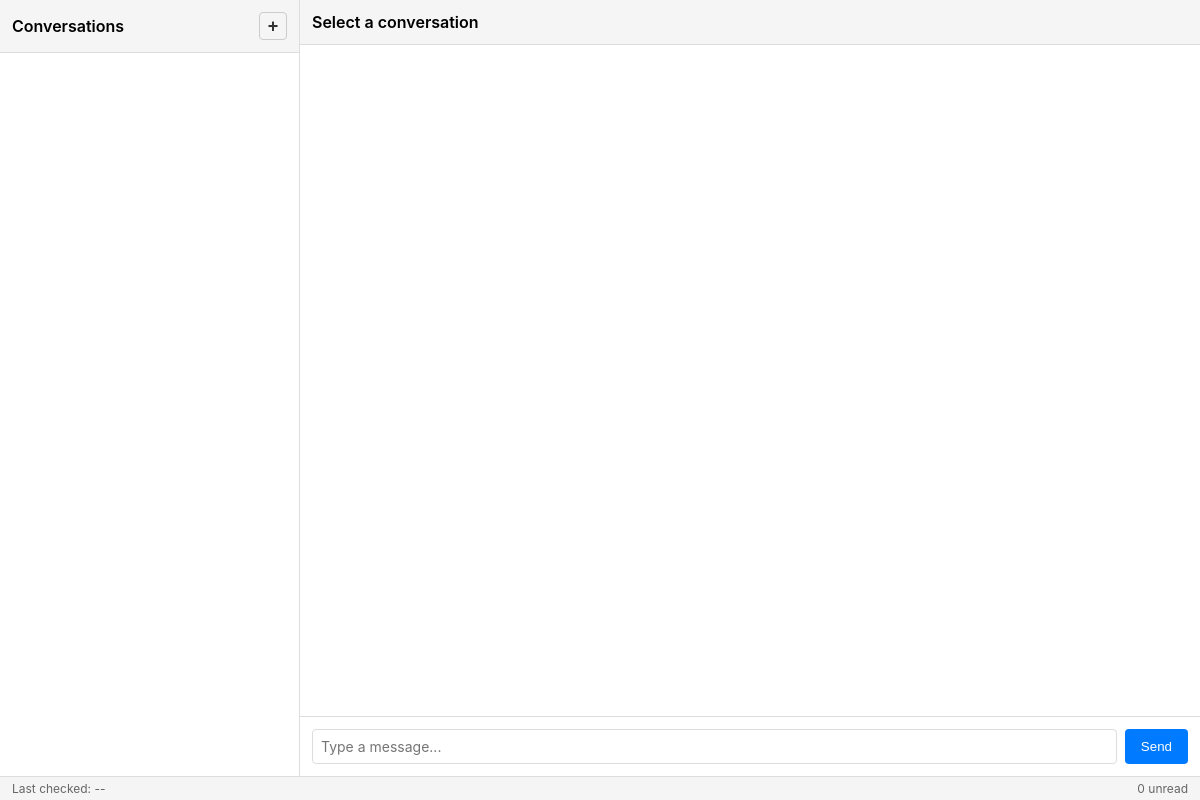
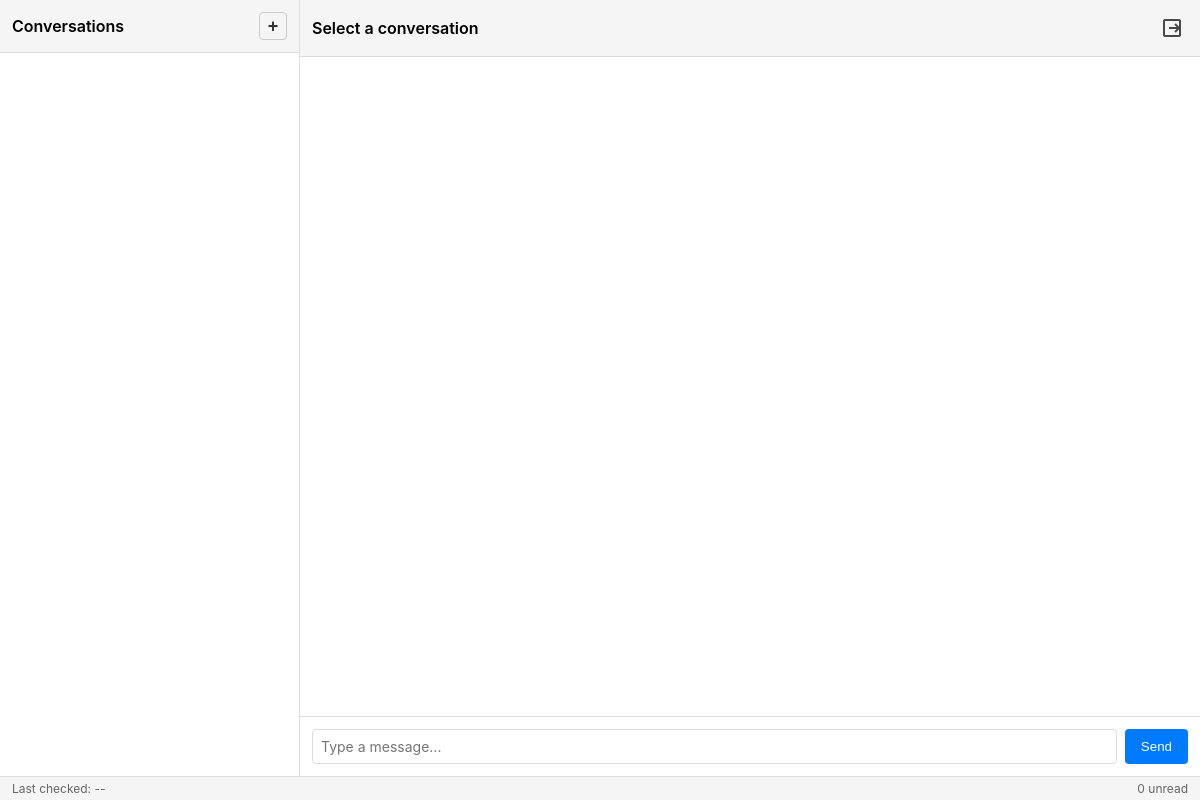
Before and after one commit to pitx3/voip-sms, an Electron app: page src/renderer/index.html in a window 1200 px wide. Drawn offline with Linux system fonts and the light colour scheme; no server answers.

Commit message:
feat: add logout functionality
- HTML: Logout button in message thread header (24×24 icon)
- CSS: Subtle styling with hover effects
- IPC: Added delete-credentials handler
- Window flow: Main process handles window switch on logout
- Confirmation dialog to prevent accidental logouts

Credentials are securely deleted from encrypted storage.
App reloads to credentials window after logout.

```diff
--- a/src/main/preload.cjs
+++ b/src/main/preload.cjs
@@ -25,6 +25,7 @@ contextBridge.exposeInMainWorld('electronAPI', {
   hasCredentials: () => ipcRenderer.invoke('has-credentials'),
   testCredentials: (credentials) => ipcRenderer.invoke('test-credentials', credentials),
   saveCredentials: (credentials) => ipcRenderer.invoke('save-credentials', credentials),
+  deleteCredentials: () => ipcRenderer.invoke('delete-credentials'),
 
   // Utility
   logMessage: (message) => ipcRenderer.send('log-message', message),
--- a/src/renderer/index.html
+++ b/src/renderer/index.html
@@ -29,6 +29,9 @@
     <div class="message-thread-pane">
       <div class="message-thread-header" id="message-thread-header">
         <span class="contact-name">Select a conversation</span>
+        <button class="logout-btn" id="logout-btn" title="Logout">
+          <img src="assets/logout-24.png" alt="Logout" width="24" height="24" />
+        </button>
       </div>
 
       <div class="message-list" id="message-list">
--- a/src/renderer/renderer.js
+++ b/src/renderer/renderer.js
@@ -163,3 +163,22 @@ if (newConversationBtn) {
     }
   });
 }
+
+// Logout Button
+const logoutBtn = document.getElementById('logout-btn');
+if (logoutBtn) {
+  logoutBtn.addEventListener('click', async () => {
+    const confirmed = confirm('Are you sure you want to logout? You will need to re-enter your credentials.');
+
+    if (confirmed) {
+      try {
+        await window.electronAPI.deleteCredentials();
+        // Reload the app to show credentials window
+        window.location.reload();
+      } catch (error) {
+        console.error('Logout failed:', error);
+        alert('Failed to logout. Please try again.');
+      }
+    }
+  });
+}
--- a/src/renderer/styles.css
+++ b/src/renderer/styles.css
@@ -205,6 +205,50 @@ body {
   transform: scale(0.95);
 }
 
+/* Logout Button */
+.message-thread-header {
+  display: flex;
+  align-items: center;
+  justify-content: space-between;
+  gap: 12px;
+}
+
+.logout-btn {
+  width: 32px;
+  height: 32px;
+  min-width: 32px;
+  border: 1px solid transparent;
+  border-radius: 4px;
+  background: transparent;
+  cursor: pointer;
+  display: flex;
+  align-items: center;
+  justify-content: center;
+  transition: all 0.15s ease;
+  padding: 4px;
+}
+
+.logout-btn:hover {
+  background: #f0f0f0;
+  border-color: #ccc;
+}
+
+.logout-btn:active {
+  background: #e0e0e0;
+  transform: scale(0.95);
+}
+
+.logout-btn img {
+  width: 24px;
+  height: 24px;
+  opacity: 0.7;
+  transition: opacity 0.15s ease;
+}
+
+.logout-btn:hover img {
+  opacity: 1;
+}
+
 /* Modal Dialog */
 .modal-overlay {
   position: fixed;
```
Also changed, not shown: src/main/index.js (+11 -5 lines), src/main/ipcHandlers.js (+12 -1 lines), src/renderer/assets/logout-24.png (added).
